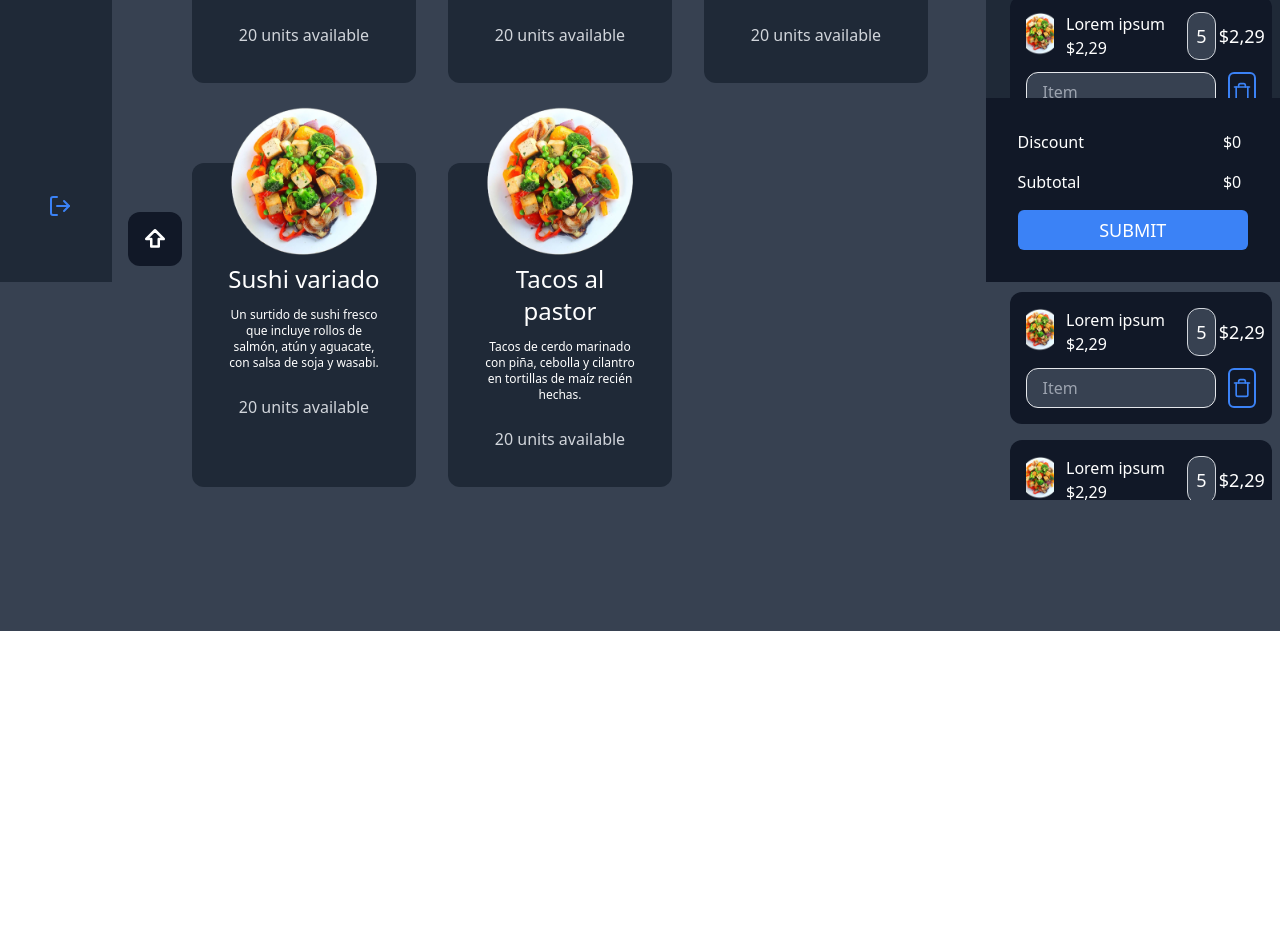
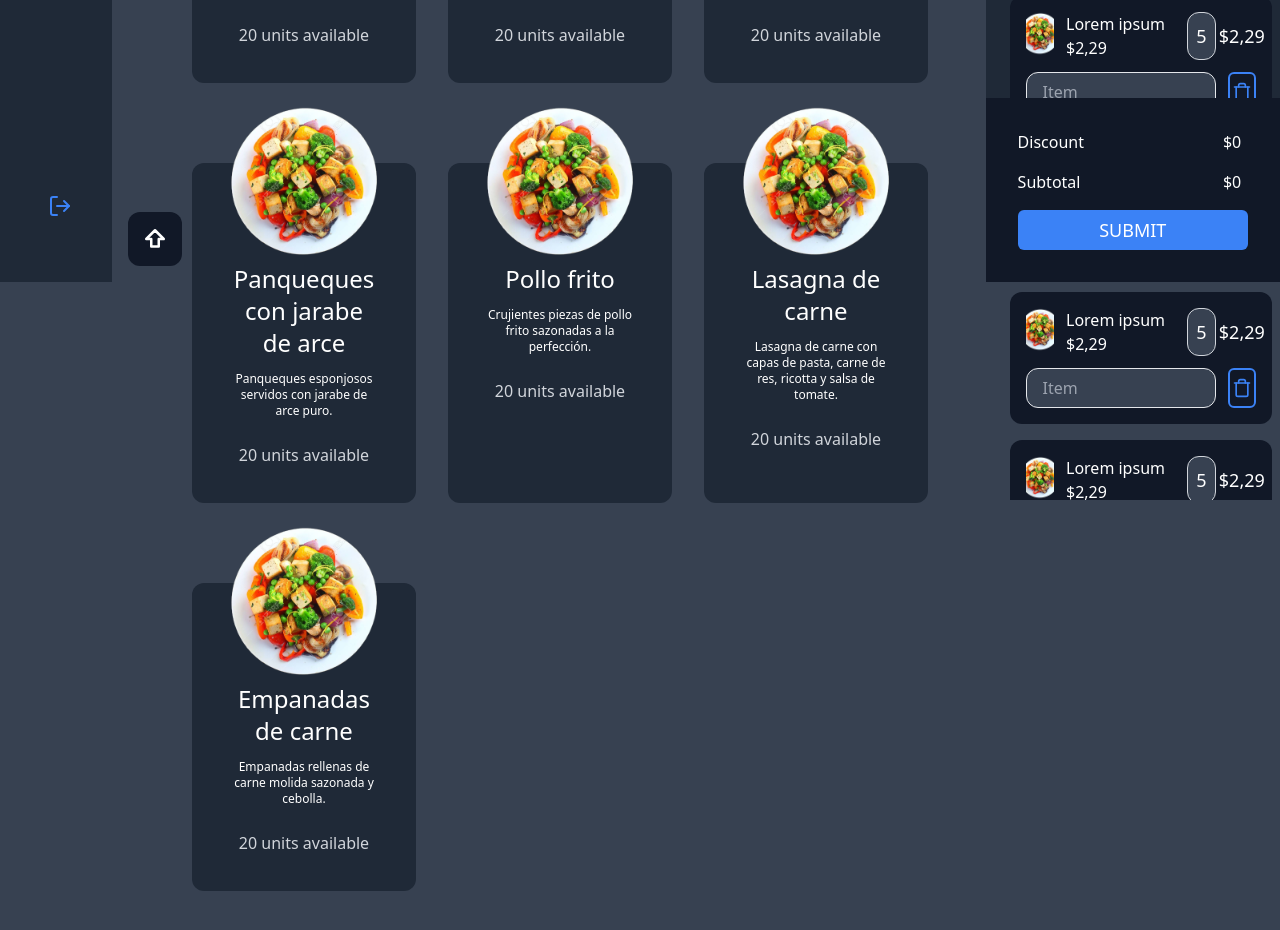
Before and after one commit to AlejanChi/Dashboard-react, a React (Vite) app: page / in a window 1280 px wide. Shown: the part 518-1448 px from the top of the page. Before the commit the page ends 1149 px from the top, so only its background shows below. Built offline with nearby package versions, Linux system fonts and the light colour scheme.

Commit message:
separation from type

```diff
--- a/data.json
+++ b/data.json
@@ -1,33 +1,144 @@
 {
-  "datos":[
+  "datos": [
     {
       "id": 1,
       "nombre": "Hamburguesa clásica",
       "precio": 9.99,
-    "descripcion": "Una jugosa hamburguesa con carne de res, lechuga, tomate y queso cheddar en un pan recién horneado."
+      "descripcion": "Una jugosa hamburguesa con carne de res, lechuga, tomate y queso cheddar en un pan recién horneado.",
+      "tipo": "comida caliente"
     },
     {
       "id": 2,
       "nombre": "Pizza de pepperoni",
       "precio": 12.99,
-    "descripcion": "Deliciosa pizza con salsa de tomate, queso mozzarella y abundantes rodajas de pepperoni."
+      "descripcion": "Deliciosa pizza con salsa de tomate, queso mozzarella y abundantes rodajas de pepperoni.",
+      "tipo": "comida caliente"
     },
     {
       "id": 3,
       "nombre": "Ensalada César",
       "precio": 7.99,
-    "descripcion": "Una fresca ensalada César con lechuga romana, crutones, parmesano y aderezo César."
+      "descripcion": "Una fresca ensalada César con lechuga romana, crutones, parmesano y aderezo César.",
+      "tipo": "comida fría"
     },
     {
       "id": 4,
       "nombre": "Sushi variado",
       "precio": 18.99,
-    "descripcion": "Un surtido de sushi fresco que incluye rollos de salmón, atún y aguacate, con salsa de soja y wasabi."
+      "descripcion": "Un surtido de sushi fresco que incluye rollos de salmón, atún y aguacate, con salsa de soja y wasabi.",
+      "tipo": "comida fría"
     },
     {
       "id": 5,
       "nombre": "Tacos al pastor",
       "precio": 10.49,
-    "descripcion": "Tacos de cerdo marinado con piña, cebolla y cilantro en tortillas de maíz recién hechas."
-  }]
+      "descripcion": "Tacos de cerdo marinado con piña, cebolla y cilantro en tortillas de maíz recién hechas.",
+      "tipo": "comida caliente"
+    },
+    {
+      "id": 6,
+      "nombre": "Sopa de tomate",
+      "precio": 5.99,
+      "descripcion": "Una cremosa sopa de tomate servida con un toque de albahaca y crema.",
+      "tipo": "sopa"
+    },
+    {
+      "id": 7,
+      "nombre": "Helado de vainilla",
+      "precio": 4.99,
+      "descripcion": "Helado cremoso de vainilla hecho con vainilla natural.",
+      "tipo": "postre"
+    },
+    {
+      "id": 8,
+      "nombre": "Panqueques con jarabe de arce",
+      "precio": 8.49,
+      "descripcion": "Panqueques esponjosos servidos con jarabe de arce puro.",
+      "tipo": "comida caliente"
+    },
+    {
+      "id": 9,
+      "nombre": "Ensalada de frutas",
+      "precio": 6.49,
+      "descripcion": "Una mezcla fresca de frutas de temporada, perfecta para un día caluroso.",
+      "tipo": "comida fría"
+    },
+    {
+      "id": 10,
+      "nombre": "Pollo frito",
+      "precio": 11.99,
+      "descripcion": "Crujientes piezas de pollo frito sazonadas a la perfección.",
+      "tipo": "comida caliente"
+    },
+    {
+      "id": 11,
+      "nombre": "Gazpacho",
+      "precio": 7.99,
+      "descripcion": "Una sopa fría de tomate y vegetales, perfecta para los días de verano.",
+      "tipo": "sopa"
+    },
+    {
+      "id": 12,
+      "nombre": "Brownie de chocolate",
+      "precio": 3.99,
+      "descripcion": "Un delicioso brownie de chocolate con un centro suave y jugoso.",
+      "tipo": "postre"
+    },
+    {
+      "id": 13,
+      "nombre": "Sándwich de pavo",
+      "precio": 8.99,
+      "descripcion": "Sándwich de pavo con lechuga, tomate y mayonesa en pan integral.",
+      "tipo": "comida fría"
+    },
+    {
+      "id": 14,
+      "nombre": "Ramen",
+      "precio": 13.49,
+      "descripcion": "Un tazón de ramen caliente con fideos, carne de cerdo, huevo y vegetales.",
+      "tipo": "sopa"
+    },
+    {
+      "id": 15,
+      "nombre": "Tarta de manzana",
+      "precio": 5.49,
+      "descripcion": "Una tarta de manzana tradicional con una corteza dorada y relleno de manzanas.",
+      "tipo": "postre"
+    },
+    {
+      "id": 16,
+      "nombre": "Guacamole con nachos",
+      "precio": 6.99,
+      "descripcion": "Guacamole fresco servido con crujientes nachos de maíz.",
+      "tipo": "comida fría"
+    },
+    {
+      "id": 17,
+      "nombre": "Lasagna de carne",
+      "precio": 14.99,
+      "descripcion": "Lasagna de carne con capas de pasta, carne de res, ricotta y salsa de tomate.",
+      "tipo": "comida caliente"
+    },
+    {
+      "id": 18,
+      "nombre": "Batido de fresa",
+      "precio": 5.99,
+      "descripcion": "Batido cremoso de fresas frescas y yogur.",
+      "tipo": "comida fría"
+    },
+    {
+      "id": 19,
+      "nombre": "Croissant de almendra",
+      "precio": 3.49,
+      "descripcion": "Un croissant hojaldrado relleno de crema de almendra.",
+      "tipo": "postre"
+    },
+    {
+      "id": 20,
+      "nombre": "Empanadas de carne",
+      "precio": 2.99,
+      "descripcion": "Empanadas rellenas de carne molida sazonada y cebolla.",
+      "tipo": "comida caliente"
     }
+  ]
+}
--- a/src/App.jsx
+++ b/src/App.jsx
@@ -1,66 +1,74 @@
-import Sidebar from "./components/Sidebar.jsx"
-import {LuArrowUpNarrowWide, LuPlusCircle, LuBookmark, LuSearch, LuArrowBigUp} from "react-icons/lu"
-import {GoPerson } from "react-icons/go"
-import { useState } from "react"
-import Card from "./components/Card.jsx"
-import Cart from "./components/Cart.jsx"
-import { datos } from "../data.json"
-// import Articulos from "./backend/getData.jsx"
+import Sidebar from "./components/Sidebar.jsx";
+import { LuArrowUpNarrowWide, LuPlusCircle, LuBookmark, LuSearch, LuArrowBigUp } from "react-icons/lu";
+import { GoPerson } from "react-icons/go";
+import { useState } from "react";
+import Card from "./components/Card.jsx";
+import Cart from "./components/Cart.jsx";
+import { datos } from "../data.json";
 
+function App() {
+  const [dataRender, setDataRender] = useState("comida caliente");
+  const [showMenu, setShowMenu] = useState(false);
+  const [showOrder, setShowOrder] = useState(false);
 
-console.log(datos.map(dato => dato))
+  const toggleMenu = () => {
+    setShowMenu(!showMenu);
+    setShowOrder(false);
+  };
 
+  const toggleOrders = () => {
+    setShowOrder(!showOrder);
+    setShowMenu(false);
+  };
 
-function App(){
-  // const {products} = useGLobalState();
-  const top = ()=>{
+  const handleFilterChange = (tipo) => {
+    setDataRender(tipo);
+  };
+
+  const filteredDatos = datos.filter((dato) => dato.tipo === dataRender);
+
+  const top = () => {
     window.scrollTo({
       top: 0,
-      behavior: 'smooth'
+      behavior: 'smooth',
     });
-  }
-  const toggleMenu = () =>{
-    setShowMenu(!showMenu);
-    setShowOrder(false);
-  }
-  const toggleOrders = () =>{
-    setShowOrder(!showOrder);
-    setShowMenu(false);
-  }
+  };
 
-  const [showMenu, setShowMenu] = useState(false);
-  const [showOrder, setShowOrder] = useState(false);
-  return <div className="bg-gray-700 w-full min-h-screen">
+  return (
+    <div className="bg-gray-700 w-full min-h-screen">
       {/* sidebar */}
-    <Sidebar showMenu={showMenu}/>
+      <Sidebar showMenu={showMenu} />
       {/* CABECERA DEL MAIN */}
       <main className="lg:pl-32 grid grid-cols-1 lg:grid-cols-8">
         <div className="lg:col-span-6 p-8">
           <header className="mb-4">
             <div className="flex flex-col gap-4 md:flex-row md:justify-between md:items-center">
               <div>
-              <h1 className="text-white text-2xl font-bold">
-                Lorem ipsum
-              </h1>
-              <p className="text-gray-200 text-justify">
-                January 5 - 2023
-              </p>
+                <h1 className="text-white text-2xl font-bold">Lorem ipsum</h1>
+                <p className="text-gray-200 text-justify">January 5 - 2023</p>
               </div>
               <form action="#">
                 <div className="w-full relative">
-              <LuSearch className="absolute text-white top-1/2 -translate-y-1/2 left-3 text-2xl"/>
-              <input type="text" placeholder="Search" className="bg-gray-800 rounded-2xl w-full text-white pl-14 py-4 pr-2 outline-none"/>
+                  <LuSearch className="absolute text-white top-1/2 -translate-y-1/2 left-3 text-2xl" />
+                  <input type="text" placeholder="Search" className="bg-gray-800 rounded-2xl w-full text-white pl-14 py-4 pr-2 outline-none" />
                 </div>
               </form>
               {/* OPCIONES DE VISTA */}
             </div>
             <nav className="flex text-white items-center justify-between border-b lg:justify-start pt-4 lg:gap-4">
-            <a href="#" className="py-2 text-blue-500 text-lg pr-4">Hot dishes</a>
-            <a href="#" className="py-2 pr-4">Cold dishes</a>
-            <a href="#" className="py-2 pr-4">Soup</a>
-            <a href="#" className="py-2">Deserts</a>
+              <button onClick={() => handleFilterChange("comida caliente")} className={`py-2 text-lg pr-4 ${dataRender === "comida caliente" ? "text-blue-500" : ""}`}>
+                Hot dishes
+              </button>
+              <button onClick={() => handleFilterChange("comida fría")} className={`py-2 pr-4 ${dataRender === "comida fría" ? "text-blue-500" : ""}`}>
+                Cold dishes
+              </button>
+              <button onClick={() => handleFilterChange("sopa")} className={`py-2 pr-4 ${dataRender === "sopa" ? "text-blue-500" : ""}`}>
+                Soup
+              </button>
+              <button onClick={() => handleFilterChange("postre")} className={`py-2 ${dataRender === "postre" ? "text-blue-500" : ""}`}>
+                Deserts
+              </button>
             </nav>
-
             <div className="flex text-white items-center justify-between pl-8 py-5">
               <h2>Choose Dish</h2>
               <select name="" id="" className="bg-gray-800 rounded-xl p-2">
@@ -71,32 +79,28 @@ function App(){
             </div>
           </header>
 
-
-
           {/* CUERPO PRINCIPAL */}
           <div className="p-8 grid grid-cols-1 md:grid-cols-2 gap-8 gap-y-20 lg:grid-cols-3 pb-28">
-
             {/* CARD */}
-
-            {datos.map((dato, i)=>(
+            {filteredDatos.map((dato, i) => (
               <Card key={i} nombre={dato.nombre} desc={dato.descripcion}></Card>
             ))}
-
-
-
           </div>
-        <button className={`fixed p-3 lg:bottom-4 bottom-20 lg:left-32 bg-gray-900 text-white text-3xl rounded-xl hover:bg-blue-500 z-20 ${showOrder||showMenu?'hidden':''}`} onClick={top}><LuArrowBigUp/></button>
+          <button className={`fixed p-3 lg:bottom-4 bottom-20 lg:left-32 bg-gray-900 text-white text-3xl rounded-xl hover:bg-blue-500 z-20 ${showOrder || showMenu ? 'hidden' : ''}`} onClick={top}>
+            <LuArrowBigUp />
+          </button>
         </div>
         {/* CARRITO */}
-<Cart val={showOrder} func={toggleOrders}/>
+        <Cart val={showOrder} func={toggleOrders} />
       </main>
       <div className="bg-gray-800 lg:hidden fixed w-full bottom-0 left-0 text-3xl text-gray-300 py-4 px-3 flex items-center justify-between rounded-tl-xl rounded-tr-xl">
-      <button><LuBookmark/></button>
-      <button onClick={toggleMenu}><LuArrowUpNarrowWide/></button>
-      <button><LuPlusCircle/></button>
-      <button onClick={toggleOrders}><GoPerson/></button>
+        <button><LuBookmark /></button>
+        <button onClick={toggleMenu}><LuArrowUpNarrowWide /></button>
+        <button><LuPlusCircle /></button>
+        <button onClick={toggleOrders}><GoPerson /></button>
       </div>
     </div>
+  );
 }
 
-export default App
+export default App;
--- a/src/components/Card.jsx
+++ b/src/components/Card.jsx
@@ -1,7 +1,7 @@
 function Card({nombre, desc}){
 
     const cardStructure = <div className="bg-gray-800 items-center flex flex-col p-9 rounded-xl">
-    <img src="comida.png" className="w-50 h-40 object-cover -mt-24 hover:shadow-2xl rounded-full transition-shadow"/>
+    <img src="comida.png" className="w-50 h-40 object-cover cursor-pointer -mt-24 hover:shadow-2xl rounded-full transition-shadow"/>
     <div className="text-white text-center flex flex-col gap-3">
       <h3 className="text-2xl">
         {nombre}
```
Lines whose indentation alone changed are shown as unchanged.
